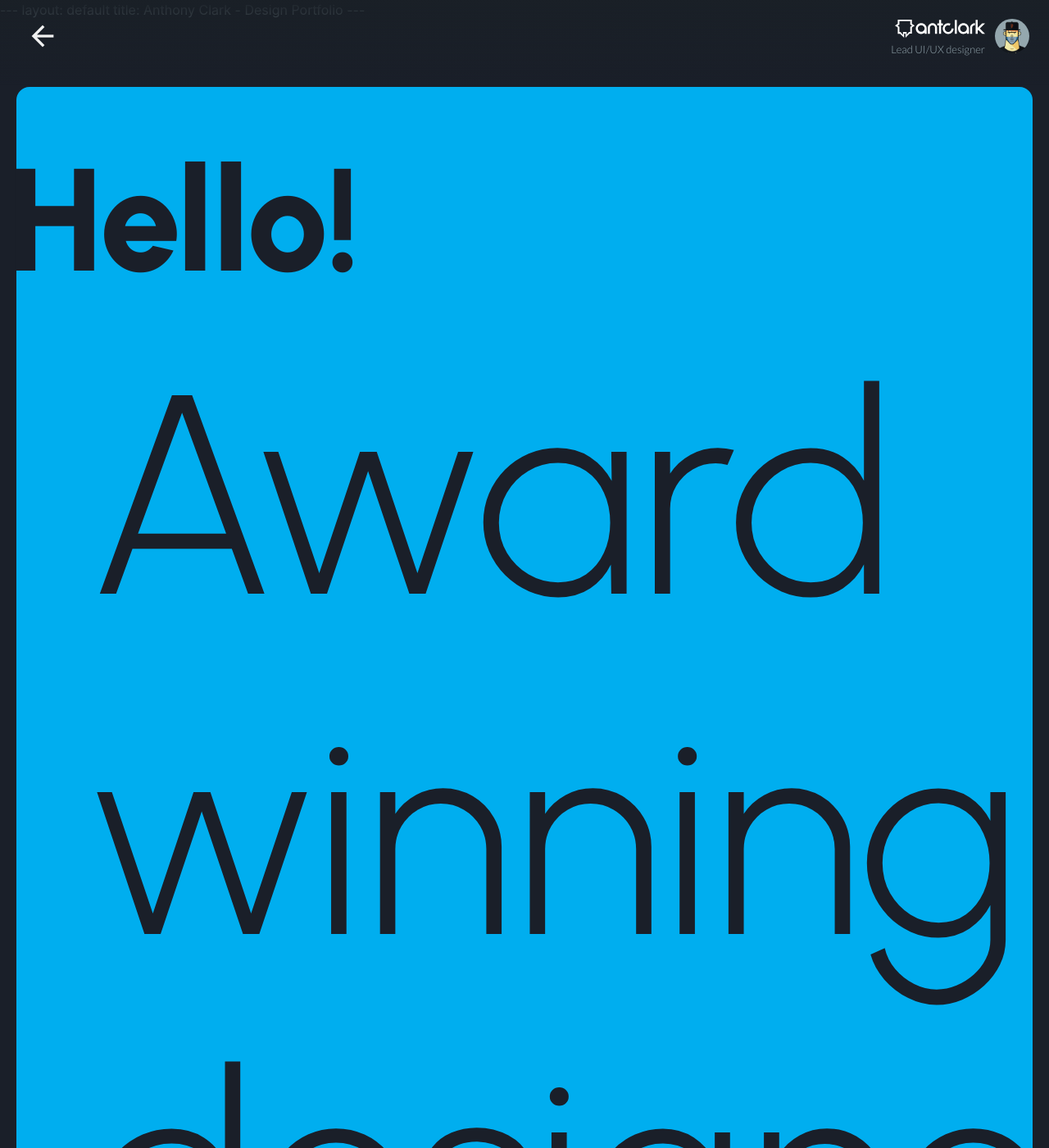
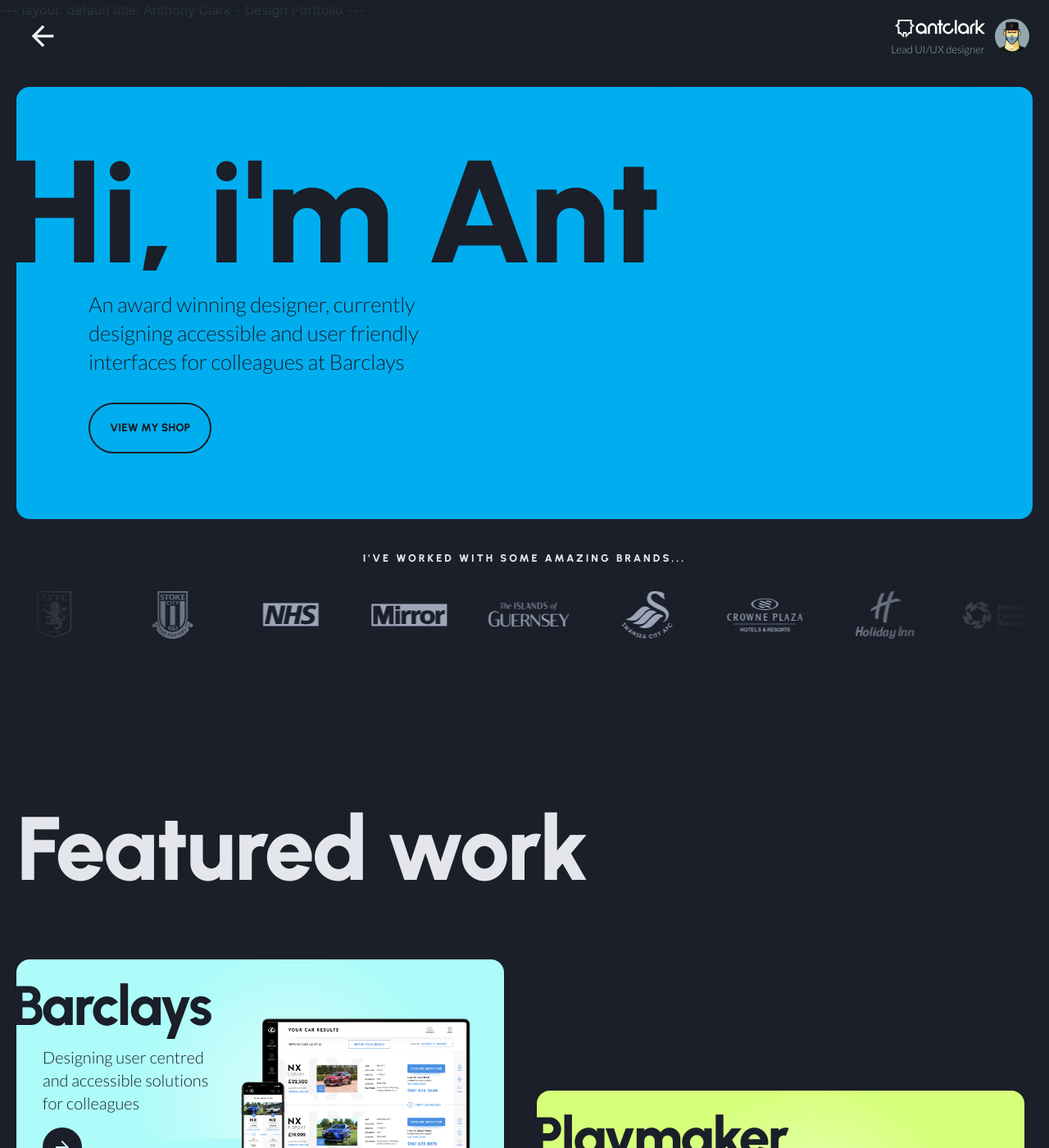
Before and after one commit to anthony-clark/AnthonyClark.github.io, a Jekyll site: the page home.html, which Jekyll copies as it is, in a window 1280 px wide and 1400 px high. Shown: the whole window at 82% size. Built offline with Jekyll 4.4.1, drawn with Linux system fonts in a browser that asks for light colours; nearby versions of some CDN libraries; some of the changed text lies outside the part shown.

Commit message:
homepage and conclusion

```diff
--- a/css/main.css
+++ b/css/main.css
@@ -2,7 +2,7 @@
     color: #94a6ae;
     font-size: 16px;
     line-height: 1.6em;
-    margin:0;
+    margin:0 0 40px 0;
     padding:0;
     background: #1a1f29;
     background-image: url("../images/watermark.png");
@@ -84,7 +84,23 @@
     font-family:'Urbanist','Helvetica', 'Arial', 'Sans-Serif';
     text-transform: uppercase;
 }
-a.button:hover{
+a.button-small{
+    width:fit-content;
+    color: #ffffff;
+    background:none;
+    font-size: .85em;
+    font-weight: 800;
+    padding: 8px 24px;
+    border: 2px solid #e4e6eb;
+    text-decoration: none;
+    border-radius: 100px;
+    cursor: pointer;
+    display: block;
+    text-align: center;
+    font-family:'Urbanist','Helvetica', 'Arial', 'Sans-Serif';
+    text-transform: uppercase;
+}
+a.button:hover, a.button-small:hover{
     color:#272727;
     background:#e4e6eb;
     border: 2px solid #e4e6eb;
@@ -92,7 +108,7 @@
 }
 .container{
   max-width:1240px;
-  margin:300px auto 0 auto;
+  margin:200px auto 0 auto;
   padding: 0;
   position: relative;
   clear: both;
@@ -139,21 +155,23 @@
   #home-hero{
   border-radius: 16px;
   background-color: #00aeef;
-  padding: 16px 88px 80px 88px;
+  padding: 32px 88px 80px 88px;
   margin: 80px auto 24px auto;
   }
   #home-hero h1{
     font-size:11.089rem;
+    line-height: 12rem;
   color: #1a1f29;
   text-align: left;
-  margin-left: -100px;
-  }
-  #home-hero h2{
+  margin:24px 0 0 -100px
+  }
+  #home-hero p{
     color: #1a1f29;
-    font-size:21.618rem;
+    font-size:1.618rem;
+    line-height: 2.2rem;
     font-weight:300;
     letter-spacing: -.2px;
-    width:40%;
+    width:45%;
     margin: 0 0 32px 0;
     padding: 0;
 }
@@ -165,7 +183,7 @@
     background:#1a1f29 ;
 }
 .container.project-summary{
-    margin:120px auto 0 auto;
+    margin:88px auto 0 auto;
   }
 
 .nav-container{
@@ -248,8 +266,8 @@
 #case-study-intro h2{
     font-family: 'Urbanist','Helvetica', 'Arial', 'Sans-Serif';
     font-weight: 300;
-    padding: 0 0 120px 0;
-    margin: 32px 0 40px 0;
+    padding: 0 0 88px 0;
+    margin: 0 0 40px 0;
     border-bottom: 1px solid #2a3042;
     font-size: 2.618rem;
     text-align: center;
@@ -376,9 +394,9 @@
 }
 h2 {
     font-size: 6.854rem;
+    line-height: 6.854rem;
      font-family:'Urbanist','Helvetica', 'Arial', 'Sans-Serif';
     font-weight: 800;
-    padding-bottom: 56px;
     display: block;
     width: 100%;
      margin: 0 0 48px 0;
@@ -630,7 +648,7 @@
 .home-featured-projects.lexus a{
 
   margin-top: 32px;
-  background: #D1DAEC url(../images/homepage/shine.png) top right no-repeat;
+  background: #C5D5E4 url(../images/homepage/shine.png) top right no-repeat;
   background-size: 82%;
 }
 .home-featured-projects.lexus a:hover{
@@ -647,7 +665,7 @@
 
 .home-featured-projects.lfc a{
   margin-top: -130px;
-  background: #FC1255 url(../images/homepage/shine.png) top right no-repeat;
+  background: #E2EB98 url(../images/homepage/shine.png) top right no-repeat;
     background-size: 82%;
 }
 
@@ -665,7 +683,7 @@
 
 
 .home-featured-projects.playmaker a{
-    background: #C8FF95 url(../images/homepage/shine.png) top right no-repeat;
+    background: #D6FF79 url(../images/homepage/shine.png) top right no-repeat;
     background-size: 82%;
   margin-top: 160px;
 }
@@ -689,14 +707,29 @@
     flex-direction: row;
     grid-gap: 40px;
     clear: both;
-}
-
-
+    justify-content: flex-end;
+}
+.archive-content{
+    width: 460px;
+    text-align: center;
+    background-color: #232B3A;
+    border-radius: 16px;
+    padding: 16px;
+}
+.archive-content h3{
+margin: 24px 24px 24px 24px;
+}
+.archive-content a{
+    margin: 0 auto;
+}
 img.large-archive-image{
-    width: 395px;
+    width: 352px;
+    border-radius: 16px;
 }
 img.small-archive-image{
-    width: 328px;
+    height: 216px;
+    width: auto;
+    border-radius: 16px;
 }
 #project-archive-row-2{
     display: flex;
@@ -706,9 +739,10 @@
     clear: both;
 }
 #project-archive-row-2 img{
-    height: 234px;
+    height: 249px;
     width: auto;
     display: block;
+    border-radius: 16px;
 }
 #project-archive-row-3{
     display: flex;
@@ -717,10 +751,7 @@
     align-items: flex-start;
     flex-wrap: wrap;
 }
-#project-archive-row-3 img{
-    width: 440px;
-
-}
+
 
 #about{
     display: flex;
@@ -738,15 +769,16 @@
 }
 
 #bio p{
-    font-size: 18px;
+    font-size: 16px;
 }
 
 #headshot img{
-width: 320px;
+width: 352px;
+border-radius: 16px;
   }
 #bio{
     width: 640px;
-    margin-top: 284px;
+    margin-top: 222px;
 }
 #history{
 margin-top: 868px;
@@ -841,7 +873,7 @@
 #diversepixels h2{
     padding: 0;
     color: #1a1f29;
-    margin-bottom: 16px;
+    margin-bottom: 4px;
     margin-left: -64px;
     font-size: 6.854rem;
     width: 480px;
@@ -849,8 +881,8 @@
 }
 #diversepixels p{
     color: #1a1f29;
-    font-size: 24px;
-    line-height: 32px;
+    font-size:1.618rem;
+    line-height: 2.2rem;
     width:40%;
     margin-bottom:32px;
 }
@@ -871,7 +903,7 @@
 #diversepixels img{
     width: 520px;
     position: absolute;
-    right: 8px;
+    right: 32px;
     top: -160px;
 }
 
@@ -1156,16 +1188,6 @@
 .screenshot img.no-shadow, .screenshots-alt img.no-shadow{
     box-shadow: none;
 }
-footer {
-    border-top: 1px solid #d5d5d5;
-    font-size: .8em;
-    clear: both;
-    display: block;
-}
-footer ul{
-    clear: both;
-    display: block;
-}
 
 
 /*section div.container{
@@ -1260,25 +1282,52 @@
         right: 10px;
         bottom: 0;;
     }
-    .responsive-views{
-
-        background: radial-gradient(circle, #2d3743, #0d0f12 55%);
+    .conclusion{
+
+        background:#0d0f12;
         padding: 1px 0 160px 0;
         clear: both;
         margin-top: 160px;
     }
-    .responsive-views h2{
-        margin-bottom: 40px;
+    .conclusion div.container{
+        margin-top: 88px;
+    }
+    .conclusion h2{
+        margin-bottom: 88px;
         border: 0;
         padding: 0;
         font-size: 6.854rem;
-}
-.responsive-views h3{
+        line-height: 6.854rem;
+}
+.conclusion h3{
     margin:0 0 56px 0;
 }
-    .responsive-views img{
-        margin-top:40px;
-    }
+.conclusion ul{
+    display: flex;
+    grid-gap: 40px;
+    flex-wrap: no-wrap;
+    margin-bottom: 40px;
+
+}
+.conclusion ul li{
+    background:#1a1f29;
+    border-radius: 8px;
+    margin: 0;
+    padding: 24px 32px;
+    list-style: none;
+    text-align: center;
+    width:25%;
+}
+.conclusion ul li strong{
+    font-family: 'Urbanist','Helvetica', 'Arial', 'Sans-Serif';
+    font-weight: 800;
+    font-size: 4.236rem;
+    line-height: 4.236rem;
+    color: #e4e6eb;
+    display: block;
+    margin-bottom: 8px;
+}
+
     #client-list{
         display: grid;
         grid-template-columns: repeat(auto-fill, minmax(120px, 1fr));
@@ -1399,9 +1448,9 @@
     margin:160px 0 0 0;
 }
 footer h2{
-    margin: 0 0 8px 0;
+    margin: 16px 0 24px 0;
     padding: 0;
-    font-size: 0.9rem;
+    font-size: 0.8rem;
     text-transform: uppercase;
     font-weight: 600;
     font-family: 'Urbanist','Helvetica', 'Arial', 'Sans-Serif';
@@ -1410,16 +1459,33 @@
     width: 100%;
     letter-spacing: 3px;
     text-align: center;
-}
-footer a{
-    display: block;
-    width: 48px;
-    height: 48px;
+    line-height: 1.6rem;
+}
+
+footer ul{
+    clear: both;
+    display: flex;
+    margin: 0 auto;
+    grid-gap: 40px;
+    list-style: none;
+    flex-wrap: nowrap;
+    justify-content: center;
+
+}
+footer ul li{
+    list-style: none;
+    font-weight: 600;
+    font-family: 'Urbanist','Helvetica', 'Arial', 'Sans-Serif';
+    font-size: 1.618rem;
+}
+footer ul li a{
+    display: block;
     color: #ffffff;
-
-}
-
-
+    text-decoration: underline;
+}
+footer ul li a:hover{
+    color: #94a6ae;
+}
 
 
 
--- a/home.html
+++ b/home.html
@@ -31,15 +31,15 @@
 				</nav>
 
 			<div id="home-hero" class="container">
-				<h1>Hello!</h1>
-	<h2>Award winning designer, currently designing accessible and user friendly interfaces for colleagues at Barclays</h2>
+				<h1>Hi, i'm Ant</h1>
+	<p>An award winning designer, currently designing accessible and user friendly interfaces for colleagues at Barclays</p>
 	<a href="" class="button" aria-label="View my shop on Etsy">View my shop</a>
 
 
 
 </div>
 
-<h3 class="small">I've worked with some great brands...</h3>
+<h3 class="small">I've worked with some amazing brands...</h3>
 <div class="slider container">
 
 	<div class="slide-track">
@@ -98,23 +98,22 @@
 
 		<div id="project-archive" class="container">
 		<div id="project-archive-row-1">
-			<div class="archive-content">
-			<h3>Still want to see more design work?</h3>
-			<a href="" class="button">View the archive</a>
-		</div>
-
-			<img src="images/homepage/car-site-concept.png" loading="lazy" class="small-archive-image" alt="Screenshot from a car concept design">
+			<img src="images/homepage/lfc-concept.png" loading="lazy"  class="small-archive-image" alt="Screenshot of a homepage design for Liverpool Football Club ecommerce store">
 			<img src="images/homepage/visit-guernsey.png" loading="lazy" class="large-archive-image" alt="Screenshot of a homepage design for Visit Guernsey">
 
 		</div>
 		<div id="project-archive-row-2">
-			<img src="images/homepage/lfc-concept.png" loading="lazy" alt="Screenshot of a homepage design for Liverpool Football Club ecommerce store">
 			<img src="images/homepage/learning-portal-concept.png" loading="lazy" alt="Screenshot of a homepage design for a learning portal">
-			<img src="images/homepage/predictor-score.png" loading="lazy" alt="Logo design for a predict the scrore app">
+			<div class="archive-content">
+				<h3>Still want to see more design work?</h3>
+				<a href="" class="button-small">View the archive</a>
+			</div>
+			<img src="images/homepage/car-site-concept.png" loading="lazy" class="small-archive-image" alt="Screenshot from a car concept design">
+
 		</div>
 		<div id="project-archive-row-3">
-			<img src="images/homepage/walkabout bars.png" loading="lazy" alt="Screenshot of a homepage design for Walkabout Bars">
-			<img src="images/homepage/visit-fiji.png" loading="lazy" alt="Screenshot of a homepage design for Visit Fiji">
+			<img src="images/homepage/walkabout bars.png" loading="lazy" class="large-archive-image" alt="Screenshot of a homepage design for Walkabout Bars">
+			<img src="images/homepage/visit-fiji.png" loading="lazy" class="small-archive-image" alt="Screenshot of a homepage design for Visit Fiji">
 		</div>
 		</div>
 
@@ -137,12 +136,11 @@
 	<div id="about" class="container">
 		<div id="headshot"><img src="images/homepage/my-headshot.png" alt="Photo of me"></div>
 		<div id="bio">
-			<h2>About Me</h2>
-			<h3>Based in Liverpool, UK. I'm a Interaction designer with a passion for illustration </h3>
+			<h2>More about me</h2>
+			<h3>I'm an Interaction designer with a passion for illustration based in Liverpool, UK </h3>
 			<p> I have over 20 years of experience working with a vast number of large scale clients from a range of industries including Premier League football clubs, airports and arenas, tourism boards, restaurants and many more.</p>
 
-			<p>Currently, I am the Lead UI Designer at Barclays working on internal facing websites and apps, where I manage the team's design system and UI output. In this role, I am dedicated to making sure we are producing visually stunning, user-centric and accessible work that exceeds the expectations of our colleagues.</p>
-			<p>I'm extremely hard-working, forward-thinking and demanding of myself. My passion is to create great work for clients which is visually the best in it's field and allows maximum user satisfaction.</p>
+			<p>Currently, I am the Lead UI Designer at Barclays working on internal facing websites and apps, where I manage the team's design system and UI output. In this role, I am dedicated to making sure we are producing visually stunning, user-centric and accessible work that exceeds the expectations of our colleagues. I'm extremely hard-working, forward-thinking and demanding of myself. My passion is to create great work for clients which is visually the best in it's field and allows maximum user satisfaction.</p>
 		</div>
 		<div id="history">
 			<h3>Career</h3>
@@ -182,11 +180,12 @@
 
 <footer>
 <h2>How to connect with me</h2>
-<a href="https://twitter.com/Diverse__Pixels"><span class="twitter"><img src="images/homepage/twitter_icon.svg" alt="Twitter logo"></span></a>
-<a href="https://www.linkedin.com/in/anthony-clark-53748021/"><span class="linkedin"><img src="images/homepage/linkedin_icon.svg" alt="Twitter logo"></span></a>
-<a href="https://www.instagram.com/diverse__pixels/"> <span class="instagram"><img src="images/homepage/instagram_icon.svg" alt="Twitter logo"></span></a>
-<a href="https://www.etsy.com/uk/shop/DiversePixels"><span class="etsy"><img src="images/homepage/etsy_icon.svg" alt="Twitter logo"></span></a>
-
+<ul>
+	<li><a href="https://twitter.com/Diverse__Pixels">Twitter</a></li>
+	<li><a href="https://www.linkedin.com/in/anthony-clark-53748021/">Linkedin</a></li>
+	<li><a href="https://www.instagram.com/diverse__pixels/">Instagram</a></li>
+	<li><a href="https://www.etsy.com/uk/shop/DiversePixels">Etsy</a></li>
+</ul>
 </footer>
 
 
```
Also changed, not shown: other parts of home.html (+1 -1 lines), playmaker-platform.html (+18 -4 lines), images/homepage/my-headshot.png. Lines whose indentation alone changed are shown as unchanged.
